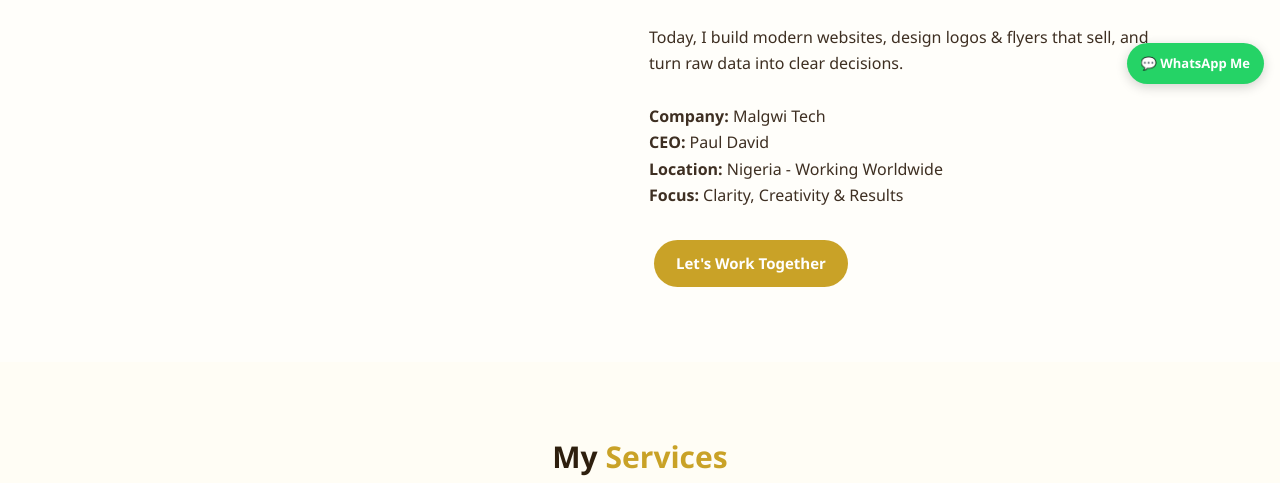
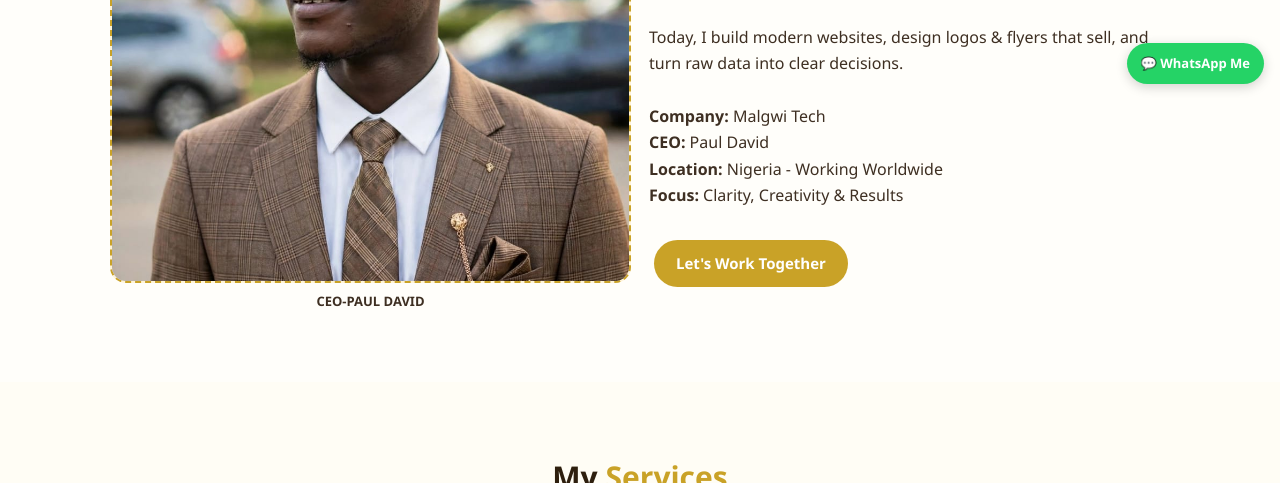
Before and after one commit to Pauldavid111/Malgwi-tech, a plain HTML site: page index.html in a window 1280 px wide. Shown: the part 700-1183 px from the top of the page. Drawn offline with Linux system fonts and the light colour scheme.

Commit message:
Modify profile image size and error display
Updated profile image styling and error handling.

```diff
--- a/index.html
+++ b/index.html
@@ -30,7 +30,7 @@ h2 span{color:#C9A227}
 .card{background:#FFF8E7;padding:22px;border-radius:14px;margin:15px 0;border:1px solid #F0E2C0}
 .grid{display:grid;grid-template-columns:1fr 1fr 1fr;gap:18px}
 .grid2{display:grid;grid-template-columns:1fr 1fr;gap:18px;align-items:start}
-.profile-img{width:100%;height:340px;object-fit:cover;border-radius:16px;...}
+.profile-img{width:100%;height:400px;object-fit:cover;border-radius:16px;background:#FFF3D6;display:flex;align-items:center;justify-content:center;border:2px dashed #C9A227;color:#8B5E00;text-align:center}
 .work-img{width:100%;height:220px;object-fit:cover;border-radius:12px;background:#FFF3D6;display:flex;align-items:center;justify-content:center;border:2px dashed #E8D9B0;color:#8B5E00}
 .tag{display:inline-block;background:#fff;padding:6px 12px;border-radius:20px;font-size:13px;margin:3px;border:1px solid #F0E2C0}
 input,textarea,select{width:100%;padding:12px;margin:8px 0;border-radius:10px;border:1.5px solid #E8D9B0;background:#FFFEFA;outline:none;font-size:15px}
@@ -96,7 +96,7 @@ section{padding:35px 15px}
 <section id="about">
 <div class="container grid2">
 <div>
-<img src="your-picture.jpg" class="profile-img" alt="Paul David - CEO Malgwi Tech" style="width:50px;height:70px;onerror="this.style.display='none'">
+<img src="your-picture.jpg" class="profile-img" alt="Paul David - CEO Malgwi Tech" onerror="this.style.display='none'">
 <p style="font-size:13px;text-align:center;margin-top:8px"> <b>CEO-PAUL DAVID</b> </p>
 
 </div>
```
